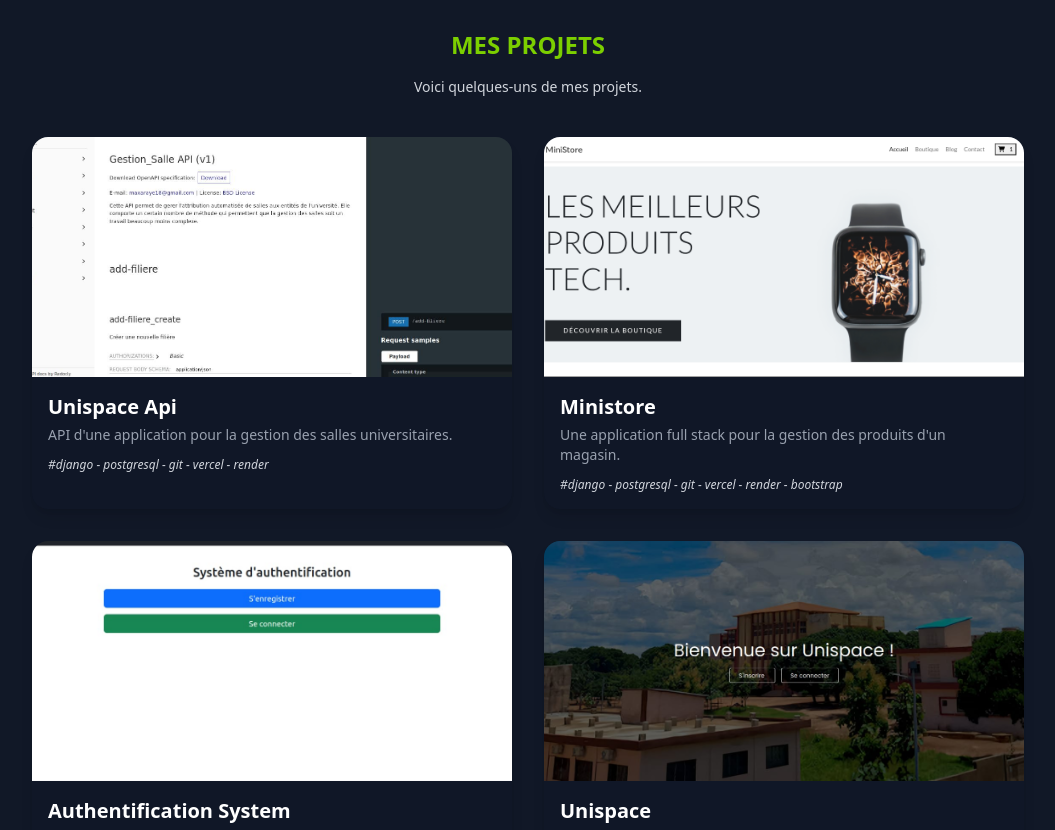
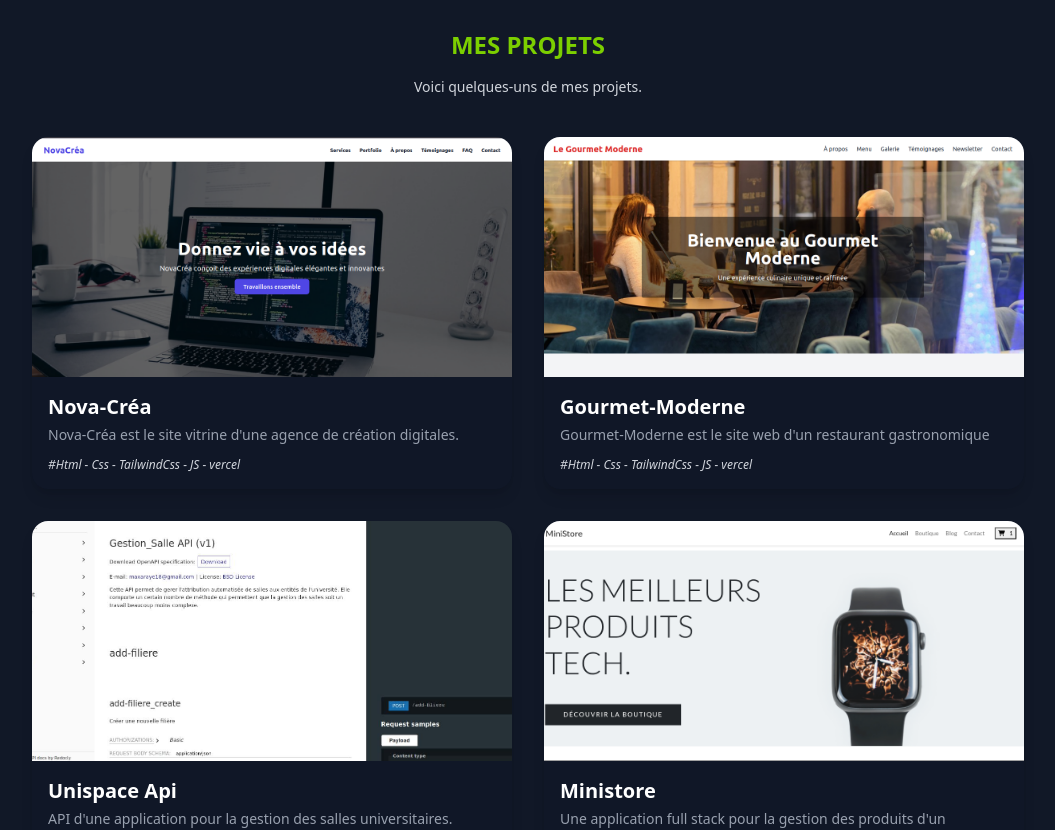
Before and after one commit to Lafiasabigado/Max-Araye, a Next.js app: page / in a window 1280 px wide. Shown: the part 580-1410 px from the top of the page, without its empty margins (112-1167 px from the left). Built offline with nearby package versions, Linux system fonts and the light colour scheme; a web font is replaced by a local one.

Commit message:
ajout de nouveaux projets

```diff
--- a/src/app/components/Projects.tsx
+++ b/src/app/components/Projects.tsx
@@ -16,6 +16,24 @@ const Projects = () => {
   const projects = [
     {
       id: 1,
+      name: "Nova-Créa",
+      description: "Nova-Créa est le site vitrine d'une agence de création digitales.",
+      image: "/projects/novacrea.png",
+      demolink: "https://nova-crea.vercel.app/",
+      githublink: "https://github.com/MaxLaPeuff/NovaCrea",
+      techno: ["#Html", "Css","TailwindCss","JS","vercel"]
+    },
+    {
+      id: 2,
+      name: "Gourmet-Moderne",
+      description: "Gourmet-Moderne est le site web d'un restaurant gastronomique",
+      image: "/projects/gourmet.png",
+      demolink: "https://gourmet-moderne.vercel.app/",
+      githublink: "https://github.com/MaxLaPeuff/Gourmet-moderne",
+      techno: ["#Html", "Css","TailwindCss","JS","vercel"]
+    },
+        {
+      id: 3,
       name: "Unispace Api",
       description: "API d'une application pour la gestion des salles universitaires.",
       image: "/projects/unispaceapi.jpeg",
@@ -24,7 +42,7 @@ const Projects = () => {
       techno: ["#django", "postgresql", "git", "vercel", "render"]
     },
     {
-      id: 2,
+      id: 4,
       name: "Ministore",
       description: "Une application full stack pour la gestion des produits d'un magasin.",
       image: "/projects/ministore.png",
@@ -33,7 +51,7 @@ const Projects = () => {
       techno: ["#django", "postgresql", "git", "vercel", "render","bootstrap"]
     },
     {
-      id: 3,
+      id: 5,
       name: "Authentification System",
       description: "Un système de gestion des utilisateurs.",
       image: "/projects/authsystem.jpeg",
@@ -42,7 +60,7 @@ const Projects = () => {
       techno: ["#django", "postgresql", "git", "vercel", "render"]
     },
     {
-      id: 4,
+      id: 6,
       name: "Unispace",
       description: "Une application full stack pour la gestion des salles universitaires",
       image: "/projects/unispace.jpeg",
--- a/src/app/components/Testimonials.tsx
+++ b/src/app/components/Testimonials.tsx
@@ -1,4 +1,25 @@
 import React from 'react'
+
+const testimonials = [
+  {
+    avatar: "/avatars/avatar2.jpeg",
+    name: "Marc JP",
+    role: "Entrepreneur",
+    quote: "Max a su transformer nos idées en solution fonctionnelle avec Django. Travail rapide, propre et efficace. Je recommande à 100%.",
+  },
+  {
+    avatar: "/avatars/avatar1.jpeg",
+    name: "Sarah L.",
+    role: "Responsable Marketing",
+    quote: "Une collaboration fluide du début à la fin. Max a développé un site web moderne qui correspond parfaitement à notre image.",
+  },
+  {
+    avatar: "/avatars/avatar3.jpeg",
+    name: "Yann K.",
+    role: "Fondateur de Startup",
+    quote: "Très professionnel, à l'écoute et réactif. Grâce à lui, notre plateforme a été lancée en un temps record.",
+  },
+]
 
 const Testimonials = () => {
   return (
@@ -9,25 +30,21 @@ const Testimonials = () => {
       </p>
 
       <div className="max-w-5xl mx-auto grid md:grid-cols-2 lg:grid-cols-3 gap-6">
-    {[1, 2, 3].map((_, i) => (
+        {testimonials.map((testimonial, i) => (
           <div key={i} className="bg-gray-800 rounded-2xl p-6 shadow-lg hover:scale-105 transition-transform duration-300">
             <div className="flex items-center space-x-4 mb-4">
               <img
-            src={`/avatars/avatar${i + 1}.jpeg`}
-            alt="Client avatar"
+                src={testimonial.avatar}
+                alt={`Avatar de ${testimonial.name}`}
                 className="w-12 h-12 rounded-full object-cover"
               />
               <div>
-            <h4 className="text-white font-semibold">Client {i + 1}</h4>
-            <p className="text-gray-400 text-sm">Fondateur · Startup {i + 1}</p>
+                <h4 className="text-white font-semibold">{testimonial.name}</h4>
+                <p className="text-gray-400 text-sm">{testimonial.role}</p>
               </div>
             </div>
-        <p className="text-gray-300 italic mb-4">
-          "Max a su transformer nos idées en solution fonctionnelle avec Django. Travail rapide, propre et efficace. Je recommande à 100%."
-        </p>
-        <div className="text-yellow-400 text-sm">
-          ⭐⭐⭐⭐⭐
-        </div>
+            <p className="text-gray-300 italic mb-4">"{testimonial.quote}"</p>
+            <div className="text-yellow-400 text-sm">⭐⭐⭐⭐⭐</div>
           </div>
         ))}
       </div>
```
Also changed, not shown: public/projects/gourmet.png (added), public/projects/novacrea.png (added). Lines whose indentation alone changed are shown as unchanged.
